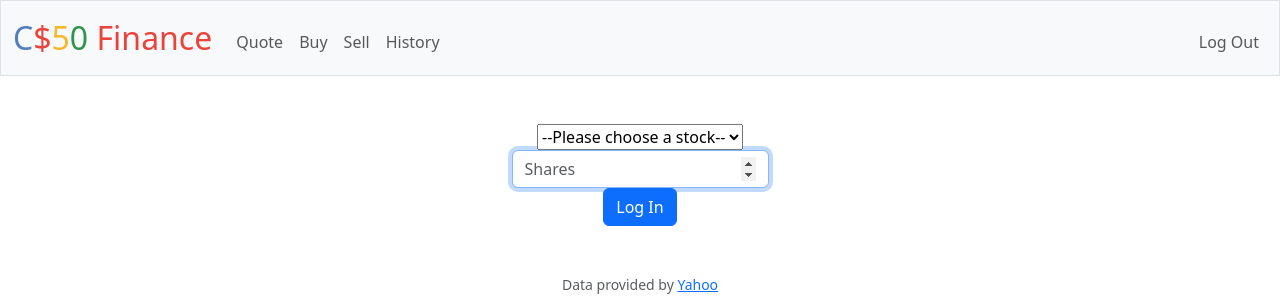
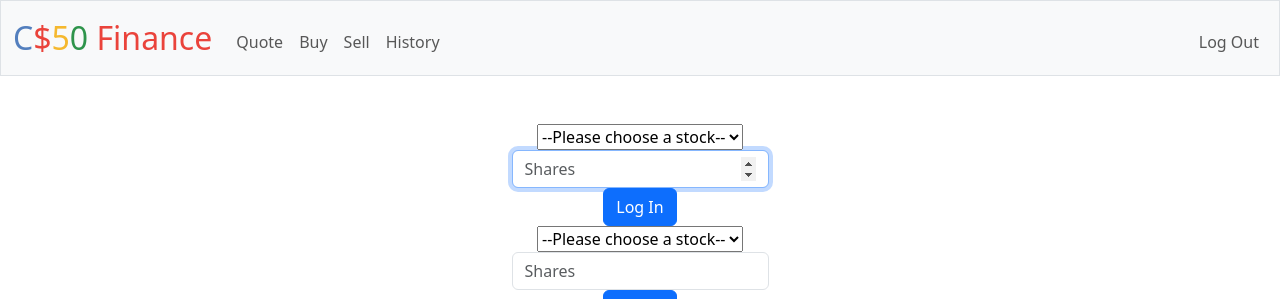
Before and after one commit to martinhild/CS50-my-solutions, a Flask app: page /sell in a window 1280 px wide. Shown: the top 299 px of the page. Run offline with Flask 3, Linux system fonts and the light colour scheme; a user stored in the database is signed in; some libraries are stand-ins or nearby versions.

Commit message:
Sun, Feb 11, 2024, 5:31 PM +01:00

```diff
--- a/finance/templates/sell.html
+++ b/finance/templates/sell.html
@@ -15,4 +15,23 @@
           <input autocomplete="off" autofocus class="form-control mx-auto w-auto" name="shares" placeholder="Shares" type="number">
         <button class="btn btn-primary" type="submit">Log In</button>
     </form>
+
+    <form action="/sell" method="post">
+        <tr>
+            <td>
+                <select name="pets" id="pet-select">
+                    <option value="">--Please choose a stock--</option>
+                    {% for stock in stocks %}
+                    <option value=stock.symbol>{{stock.symbol}}</option>
+                    {% endfor %}
+                  </select>
+                  <input autocomplete="off" autofocus class="form-control mx-auto w-auto" name="shares" placeholder="Shares" type="number">
+                <button class="btn btn-primary" type="submit">Log In</button>
+                <div class="mb-3">
+                    <input autocomplete="off" autofocus class="form-control mx-auto w-auto" name="shares" placeholder="Shares" type="number">
+                </div>
+                <button class="btn btn-primary" type="submit">Buy</button>
+            </td>
+        </tr>
+    </form>
 {% endblock %}
```
